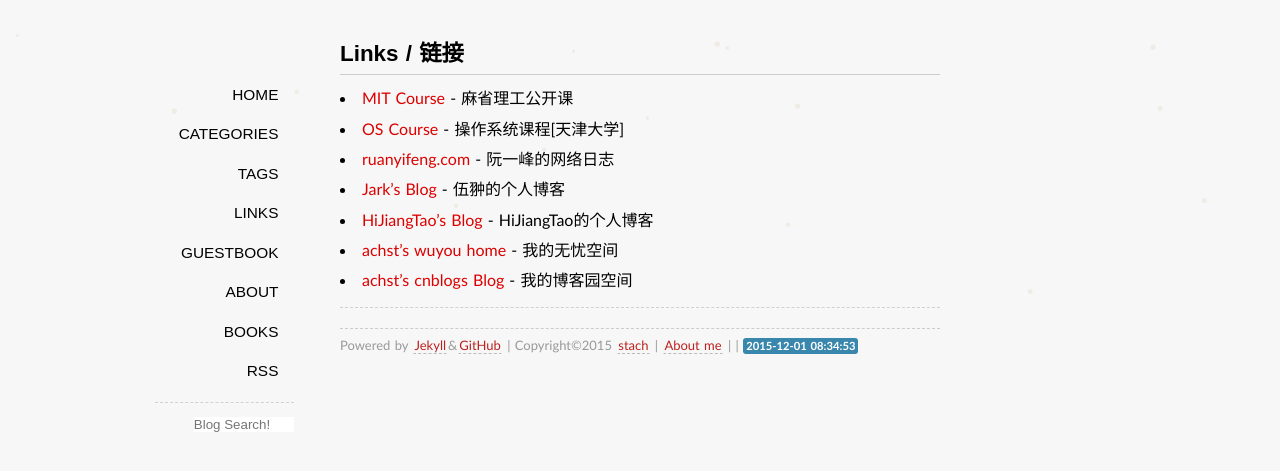
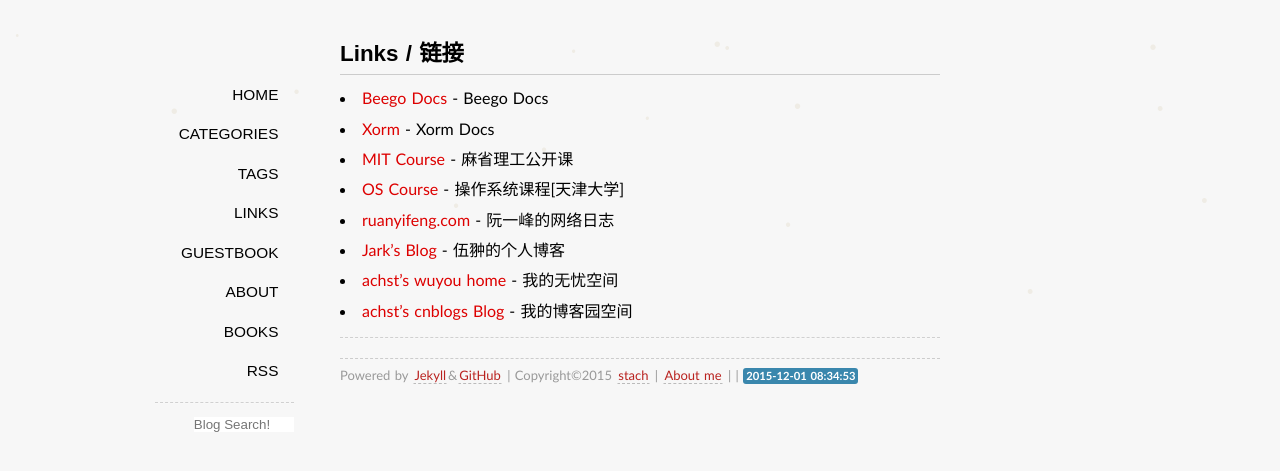
Before and after one commit to hopehook/HopeHook.com, a Jekyll site: the page built from links/index.md, in a window 1280 px wide. Shown: the top 471 px of the page. Built offline with Jekyll 4.4.1, drawn with Linux system fonts in a browser that asks for light colours; some web fonts are replaced; Markdown is read by kramdown in place of the engine named in the settings; comment, search, counter and statistics services are not loaded.

Commit message:
Update index.md

```diff
--- a/links/index.md
+++ b/links/index.md
@@ -5,11 +5,12 @@
 
 ---
 
+* [Beego Docs](http://beego.me/docs/intro/) - Beego Docs
+* [Xorm](http://xorm.io/docs/) - Xorm Docs
 * [MIT Course](http://ocw.mit.edu/index.htm) - 麻省理工公开课
 * [OS Course](http://se.tju.edu.cn/ocw/os/) - 操作系统课程[天津大学]
 * [ruanyifeng.com](http://www.ruanyifeng.com/) - 阮一峰的网络日志
 * [Jark's Blog](http://wuchong.me//) - 伍翀的个人博客
-* [HiJiangTao's Blog](http://hijiangtao.github.io/) - HiJiangTao的个人博客
 * [achst's wuyou home](http://bbs.wuyou.net/home.php?mod=space&uid=444022) - 我的无忧空间
 * [achst's cnblogs Blog](http://www.cnblogs.com/achst/) - 我的博客园空间
 
```
